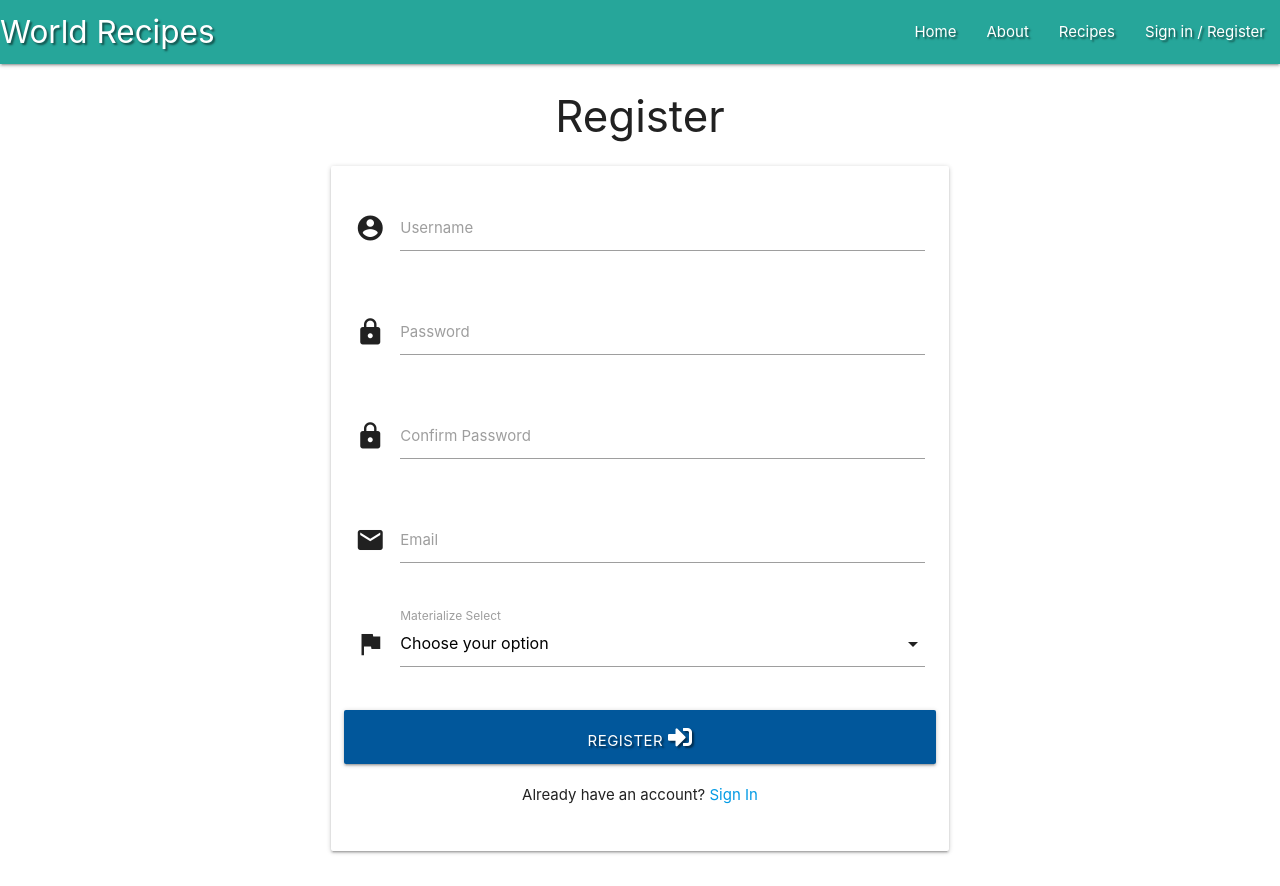
After one commit to Code-Institute-Submissions/phil-griffith-world_recipes_AprResub, a Flask app: page /register in a window 1280 px wide. The commit adds this page. Run offline with Flask 2, Linux system fonts and the light colour scheme; some libraries are stand-ins or nearby versions.

Commit message:
Add Register template

```diff
--- a/app.py
+++ b/app.py
@@ -30,6 +30,11 @@ def sign_in():
     return render_template("sign_in.html")
 
 
+@app.route("/register", methods=["GET", "POST"])
+def register():
+    return render_template("register.html")
+
+
 if __name__ == "__main__":
     app.run(host=os.environ.get("IP"),
             port=int(os.environ.get("PORT")),
--- a/static/js/script.js
+++ b/static/js/script.js
@@ -1,4 +1,5 @@
  $(document).ready(function(){
     $(".sidenav").sidenav();
     $(".dropdown-trigger").dropdown();
+    $('select').formSelect();
  });
--- /dev/null
+++ b/templates/register.html
@@ -0,0 +1,91 @@
+{% extends "base.html" %}
+{% block content %}
+
+    <h3 class="center-align">Register</h3>
+
+    <div class="row">
+        <form class="col s8 m6 offset-m3" method="POST" action="{{ url_for('sign_in') }}">
+            <div class="card-panel">
+                <!-- username -->
+                <div class="row">
+                    <div class="input-field col s12">
+                        <i class="material-icons prefix">account_circle</i>
+                        <input id="username" name="username" type="text" class="validate" required>
+                        <label for="username">Username</label>
+                    </div>
+                </div>
+                <!-- password -->
+                <div class="row">
+                    <div class="input-field col s12">
+                        <i class="material-icons prefix">lock</i>
+                        <input id="password" name="password" type="password" class="validate" required>
+                        <label for="password">Password</label>
+                    </div>
+                </div>
+                <!-- confirm password -->
+                <div class="row">
+                    <div class="input-field col s12">
+                        <i class="material-icons prefix">lock</i>
+                        <input id="password2" name="password2" type="password" class="validate" required>
+                        <label for="password2">Confirm Password</label>
+                    </div>
+                </div>
+                <!-- email -->
+                <div class="row">
+                    <div class="input-field col s12">
+                        <i class="material-icons prefix">email</i>
+                        <input id="email" name="email" type="email" class="validate" required>
+                        <label for="email">Email</label>
+                    </div>
+                </div>
+                <!-- country -->
+                <div class="row">
+                    <div class="input-field col s12">
+                        <i class="material-icons prefix">flag</i>
+                        <select>
+                            <option value="" disabled selected>Choose your option</option>
+                            <option value="1">Option 1</option>
+                            <option value="2">Option 2</option>
+                            <option value="3">Option 3</option>
+                            <option value="1">Option 1</option>
+                            <option value="2">Option 2</option>
+                            <option value="3">Option 3</option>
+                            <option value="1">Option 1</option>
+                            <option value="2">Option 2</option>
+                            <option value="3">Option 3</option>
+                            <option value="1">Option 1</option>
+                            <option value="2">Option 2</option>
+                            <option value="3">Option 3</option>
+                            <option value="" disabled selected>Choose your option</option>
+                            <option value="1">Option 1</option>
+                            <option value="2">Option 2</option>
+                            <option value="3">Option 3</option>
+                            <option value="1">Option 1</option>
+                            <option value="2">Option 2</option>
+                            <option value="3">Option 3</option>
+                            <option value="1">Option 1</option>
+                            <option value="2">Option 2</option>
+                            <option value="3">Option 3</option>
+                            <option value="1">Option 1</option>
+                            <option value="2">Option 2</option>
+                            <option value="3">Option 3</option>
+                        </select>
+                        <label>Materialize Select</label>
+                    </div>
+                </div>
+                <!-- sign in -->
+                <div class="row">
+                    <button type="submit" class="col s12 btn-large light-blue darken-4 text-shadow" required>
+                        Register <i class="fas fa-sign-in-alt"></i>
+                    </button>
+                </div>
+                <div class="row">
+                    <div class="center-align">
+                        <span>Already have an account? <a href="{{ url_for('sign_in') }}">Sign In</a></span>
+                    </div>
+                </div>
+            </div>
+        </form>
+    </div>
+
+{% endblock %}
--- a/templates/sign_in.html
+++ b/templates/sign_in.html
@@ -10,7 +10,7 @@
                 <div class="row">
                     <div class="input-field col s12">
                         <i class="material-icons prefix">account_circle</i>
-                        <input id="username" name="username" type="text" class="validate">
+                        <input id="username" name="username" type="text" class="validate" required>
                         <label for="username">Username</label>
                     </div>
                 </div>
@@ -18,7 +18,7 @@
                 <div class="row">
                     <div class="input-field col s12">
                         <i class="material-icons prefix">lock</i>
-                        <input id="password" name="password" type="password" class="validate">
+                        <input id="password" name="password" type="password" class="validate" required>
                         <label for="password">Password</label>
                     </div>
                 </div>
```
